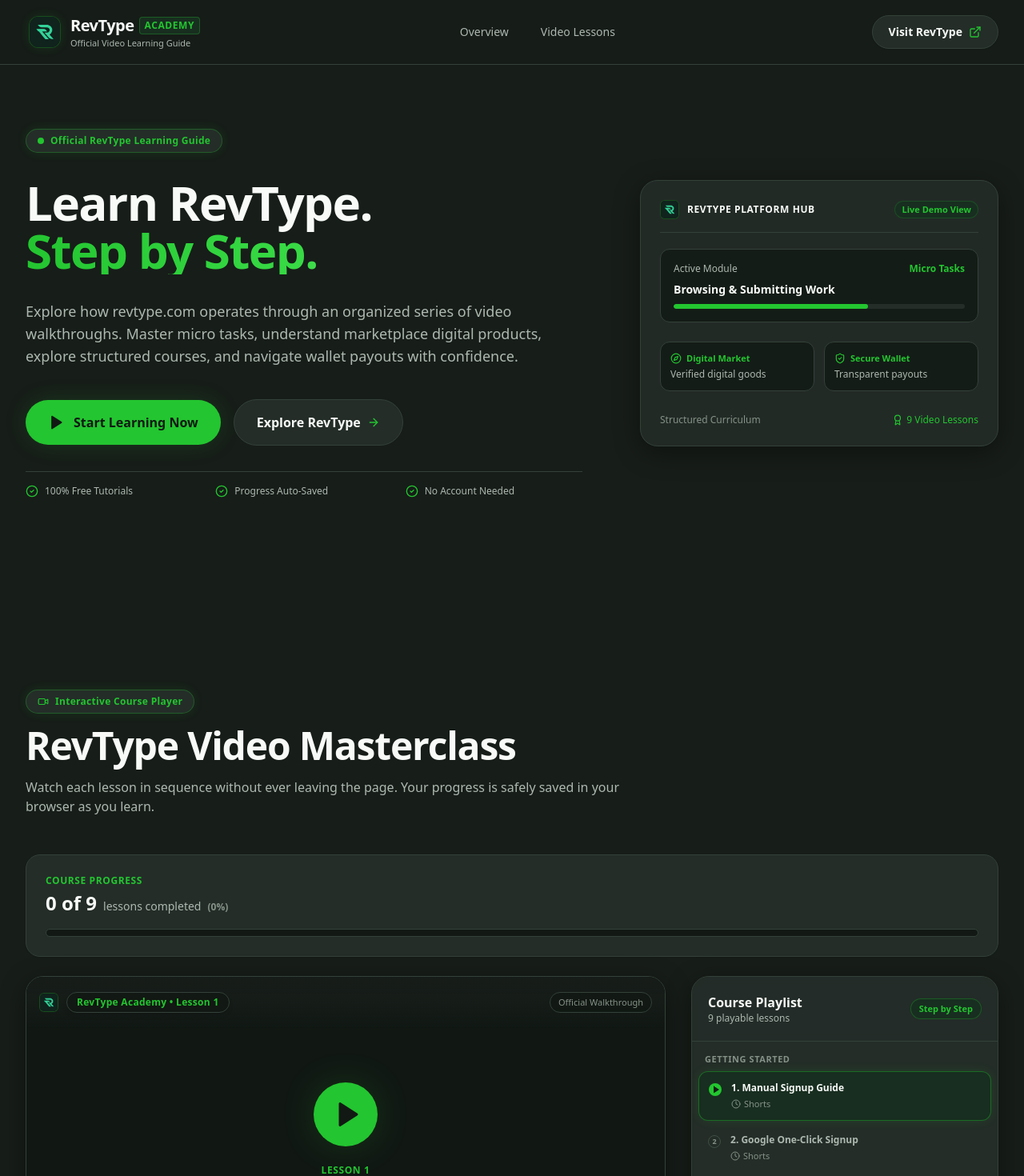
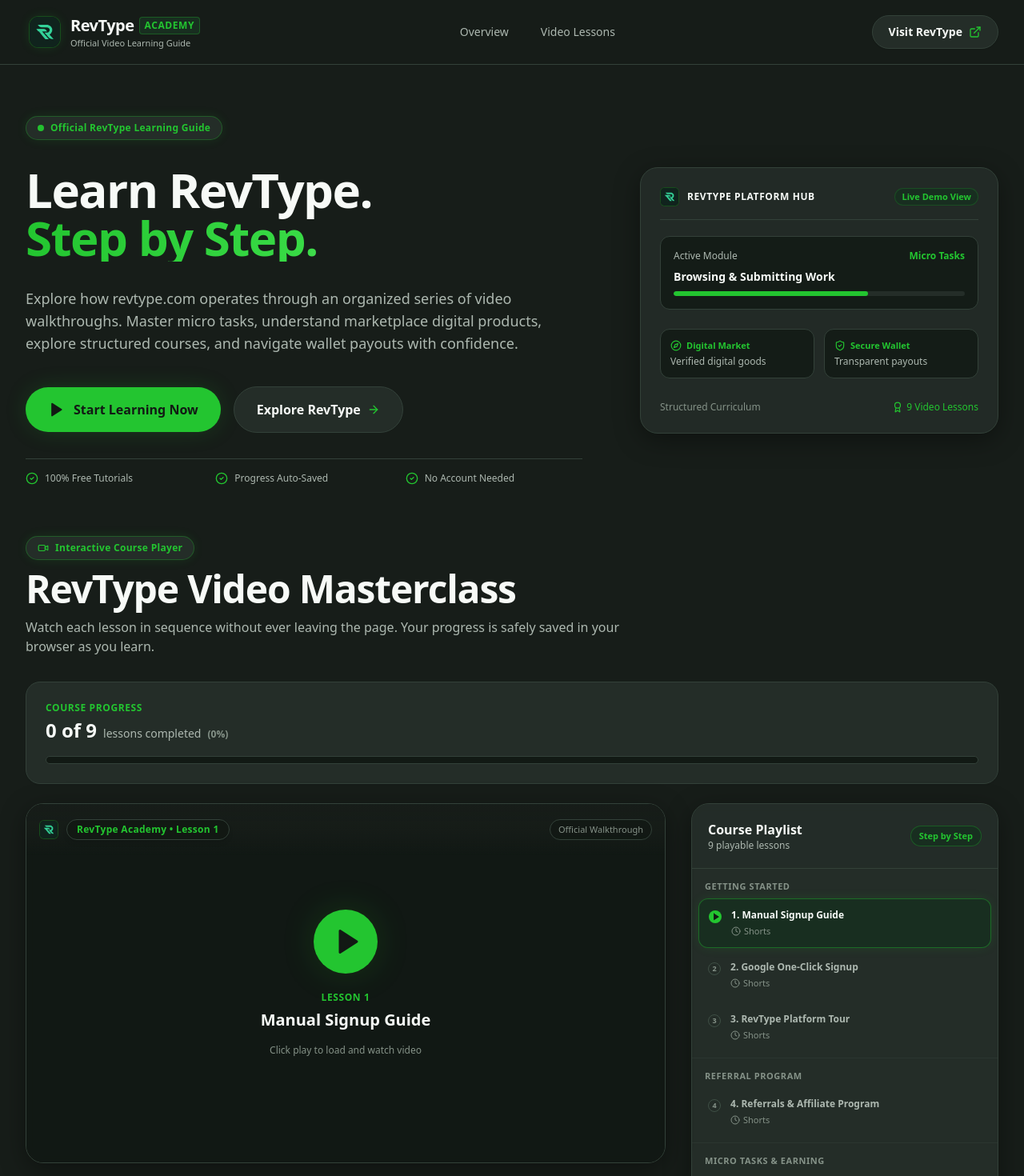
Before and after one commit to RidwanAlMustavy/revtype_course, a Next.js app: page / in a window 1280 px wide. Shown: the top 1470 px of the page at 80% size. Built offline with nearby package versions, Linux system fonts and the light colour scheme.

Commit message:
style: reduce vertical gap between hero and course player

```diff
--- a/components/CourseSection.tsx
+++ b/components/CourseSection.tsx
@@ -66,11 +66,11 @@ export default function CourseSection() {
   }, [resetProgress, setCurrentLesson]);
 
   return (
-    <section id="lessons" className="py-20 lg:py-28 bg-dark-bg relative">
+    <section id="lessons" className="pt-4 pb-16 lg:pt-6 lg:pb-24 bg-dark-bg relative">
       <div className="max-w-7xl mx-auto px-4 sm:px-6 lg:px-8">
 
         {/* Section Header */}
-        <div className="max-w-3xl mb-12 space-y-4">
+        <div className="max-w-3xl mb-8 space-y-3">
           <div className="inline-flex items-center gap-2 px-3.5 py-1.5 rounded-full bg-dark-card border border-green-vivid/30 text-green-vivid text-xs font-semibold tracking-wide shadow-glow-sm">
             <Video className="w-3.5 h-3.5" />
             <span>Interactive Course Player</span>
--- a/components/Hero.tsx
+++ b/components/Hero.tsx
@@ -13,7 +13,7 @@ export default function Hero() {
   };
 
   return (
-    <section id="overview" className="relative overflow-hidden pt-12 pb-20 lg:pt-20 lg:pb-32">
+    <section id="overview" className="relative overflow-hidden pt-8 pb-8 lg:pt-16 lg:pb-10">
       {/* Background radial glow & aesthetic curves inspired by reference */}
       <div
         className="absolute top-1/4 right-5 w-96 h-96 bg-green-vivid/10 rounded-full blur-3xl pointer-events-none -z-10"
```
Also changed, not shown: public/404.html (+1 -1 lines), public/404/index.html (+1 -1 lines), public/index.html (+1 -1 lines), public/index.txt, 4 other files (tests, documents, lock files or other folders).
